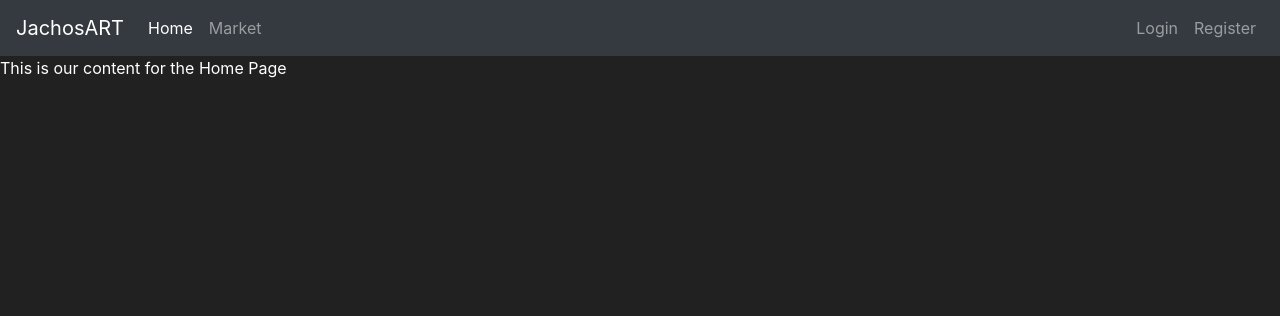
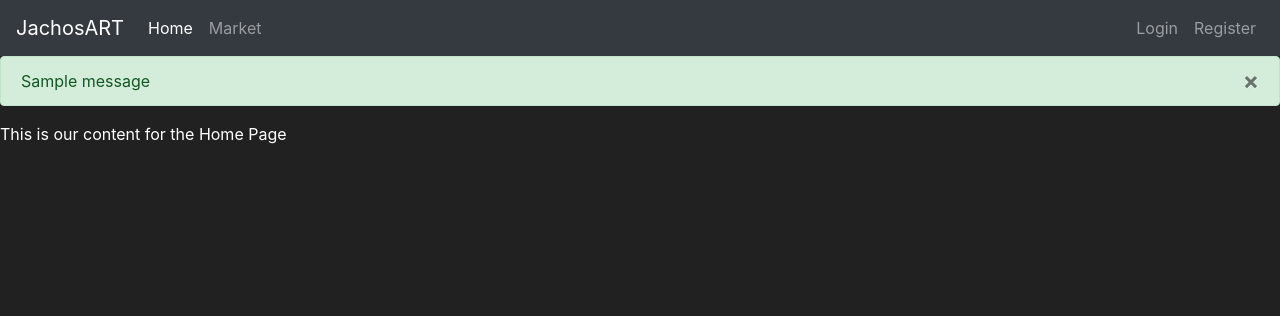
Before and after one commit to jachos254/flask_market, a Flask app: page / in a window 1280 px wide. Shown: the top 316 px of the page. Run offline with Flask 2, Linux system fonts and the light colour scheme; one stand-in notice (Sample message) is shown; some libraries are stand-ins or nearby versions.

Commit message:
added flashed messages with errors for registering

```diff
--- a/market/routes.py
+++ b/market/routes.py
@@ -1,5 +1,5 @@
 from market import app
-from flask import render_template, redirect, url_for
+from flask import render_template, redirect, url_for, flash, get_flashed_messages
 from market.models import Item, User
 from market.forms import RegisterForm
 from market import db
@@ -25,6 +25,6 @@ def register_page():
         db.session.commit()
         return redirect(url_for('market_page'))
     if form.errors != {}:
-        for err_msg in form.error.values():
-            print(f'There was en error with creating user: {err_msg}')
+        for err_msg in form.errors.values():
+            flash(f'There was en error with creating user: {err_msg}', category='danger')
     return render_template('register.html', form=form)
--- a/market/templates/base.html
+++ b/market/templates/base.html
@@ -37,6 +37,19 @@
                 </ul>
             </div>
     </nav>
+      {% with messages = get_flashed_messages(with_categories=true) %}
+        {% if messages %}
+            {% for category, message in messages %}
+                <div class="alert alert-{{ category }}">
+                    <button type="button" class="m1-2 mb-1 close" data-dismiss="alert" aria-label="Close">
+                        <span aria-hidden="true">&times;</span>
+
+                    </button>
+                    {{ message }}
+                </div>
+            {% endfor %}
+        {% endif %}
+      {% endwith %}
       {% block content %}
 
       {% endblock %}
```
